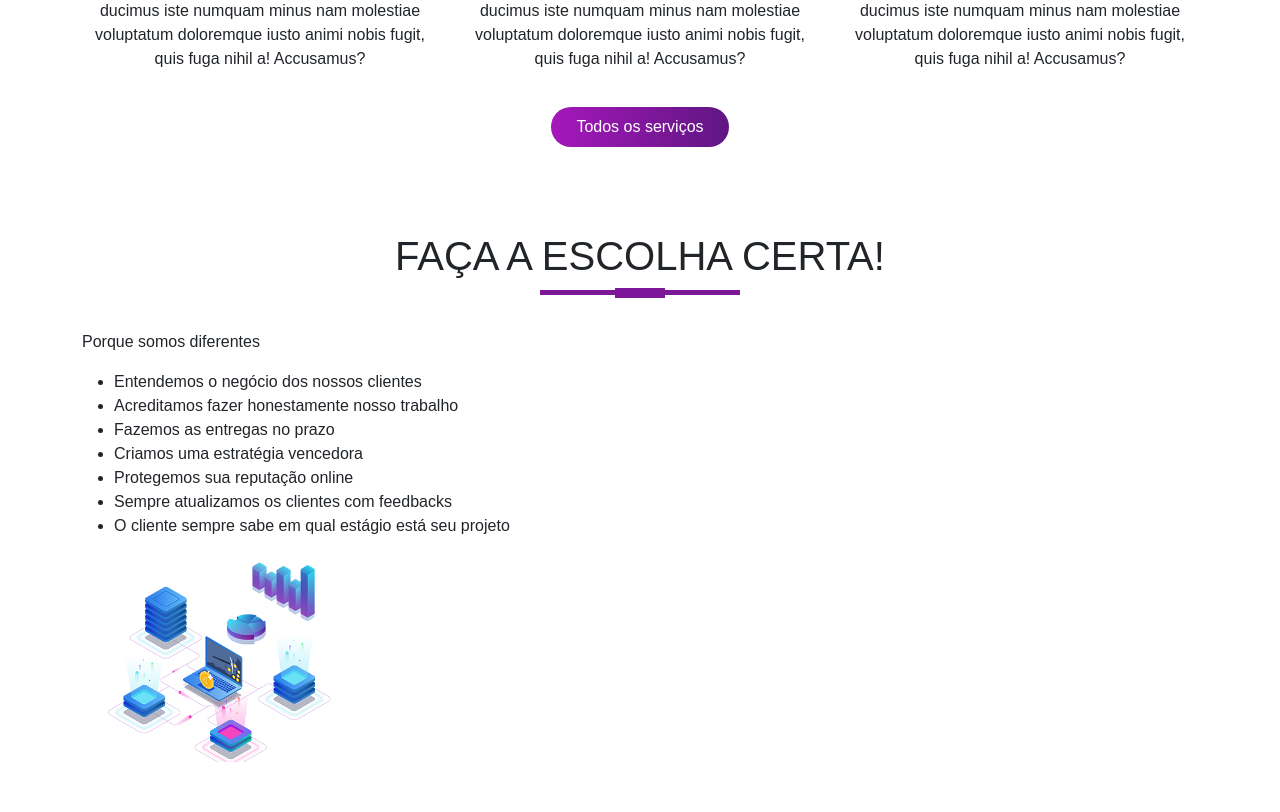
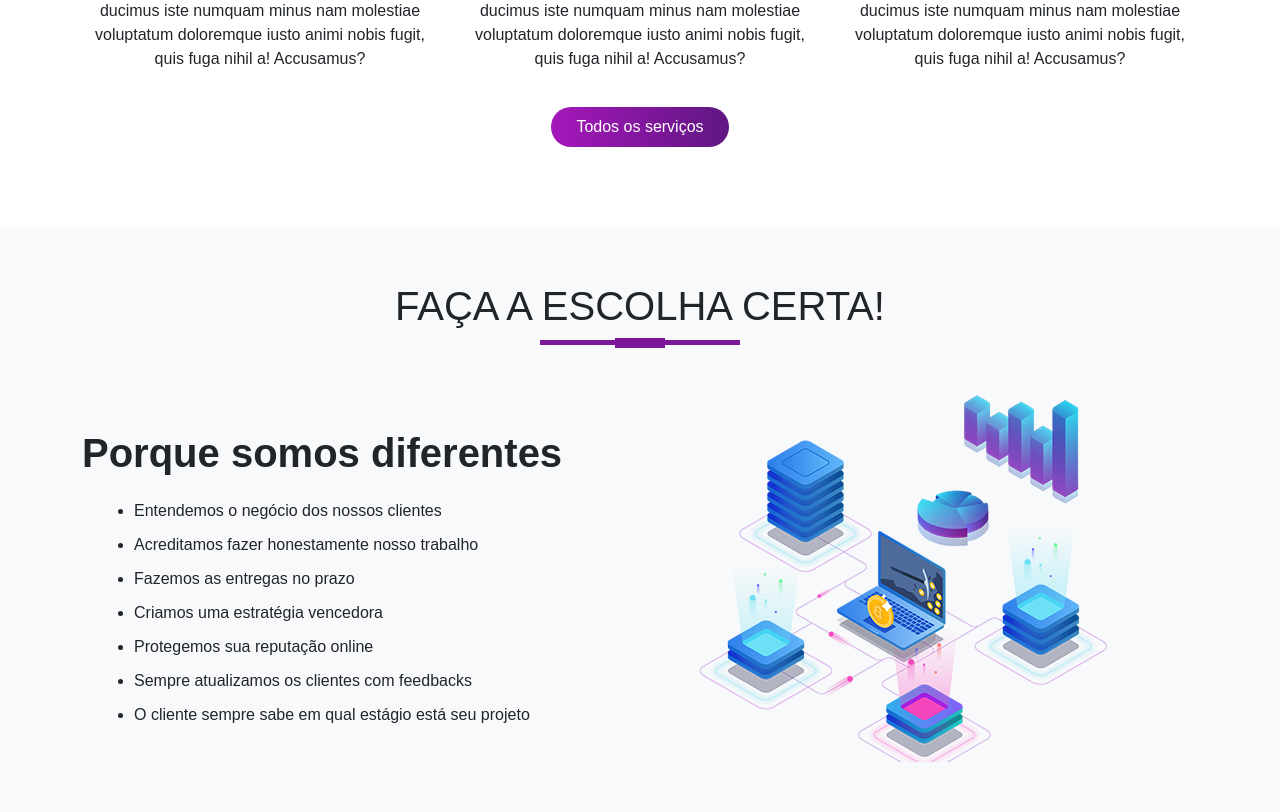
Before and after one commit to atalibaneto/TI36, a PHP site: page / in a window 1280 px wide. Shown: the part 1158-1970 px from the top of the page. Before the commit the page ends 1920 px from the top, so only its background shows below. Run offline with PHP 8.4, Linux system fonts and the light colour scheme.

Commit message:
Aula 28/05/2025 - correção

```diff
--- a/DesenvolveWEB/agencia/css/style.css
+++ b/DesenvolveWEB/agencia/css/style.css
@@ -101,3 +101,19 @@ body {
     display: block;
     transform: translateY(63px);
 }
+/* ------- SOBRE ------- */
+#sobre {
+    background-color: var(--bg-cinza-claro);
+    padding: 50px 0;
+}
+.sobre-titulo {
+    font-size: 40px;
+    font-weight: 600;
+    margin-top: 8%;
+}
+#sobre ul {
+    margin-left: 20px;
+}
+#sobre ul li {
+    margin: 10px 0;
+}
--- a/DesenvolveWEB/agencia/index.html
+++ b/DesenvolveWEB/agencia/index.html
@@ -98,9 +98,9 @@
                     <li>Sempre atualizamos os clientes com feedbacks</li>
                     <li>O cliente sempre sabe em qual estágio está seu projeto</li>
                 </ul>
-                <div class="col-md-6">
-                    <img src="imagens/network.png" class="img-fluid" alt="Representação visual de uma rede de computadores, com servidores interconectados, um laptop e fluxos de dados, simbolizando tecnologia e conexão.">
-                </div>
+            </div>
+            <div class="col-md-6">
+                <img src="imagens/network.png" class="img-fluid"  alt="Representação visual de uma rede de computadores, com servidores interconectados, um laptop e fluxos de dados, simbolizando tecnologia e conexão.">
             </div>
         </div>
     </div>
```
